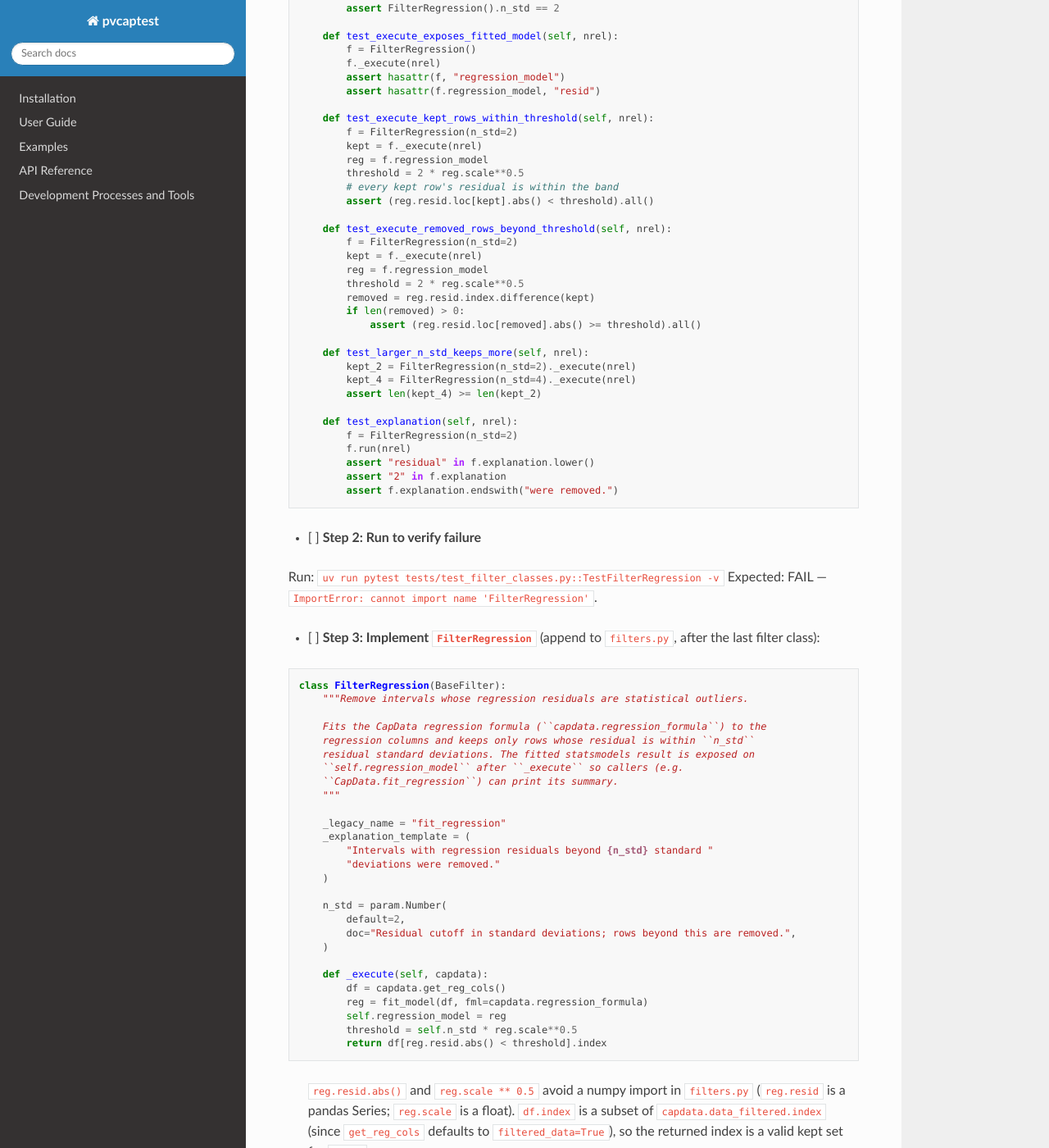
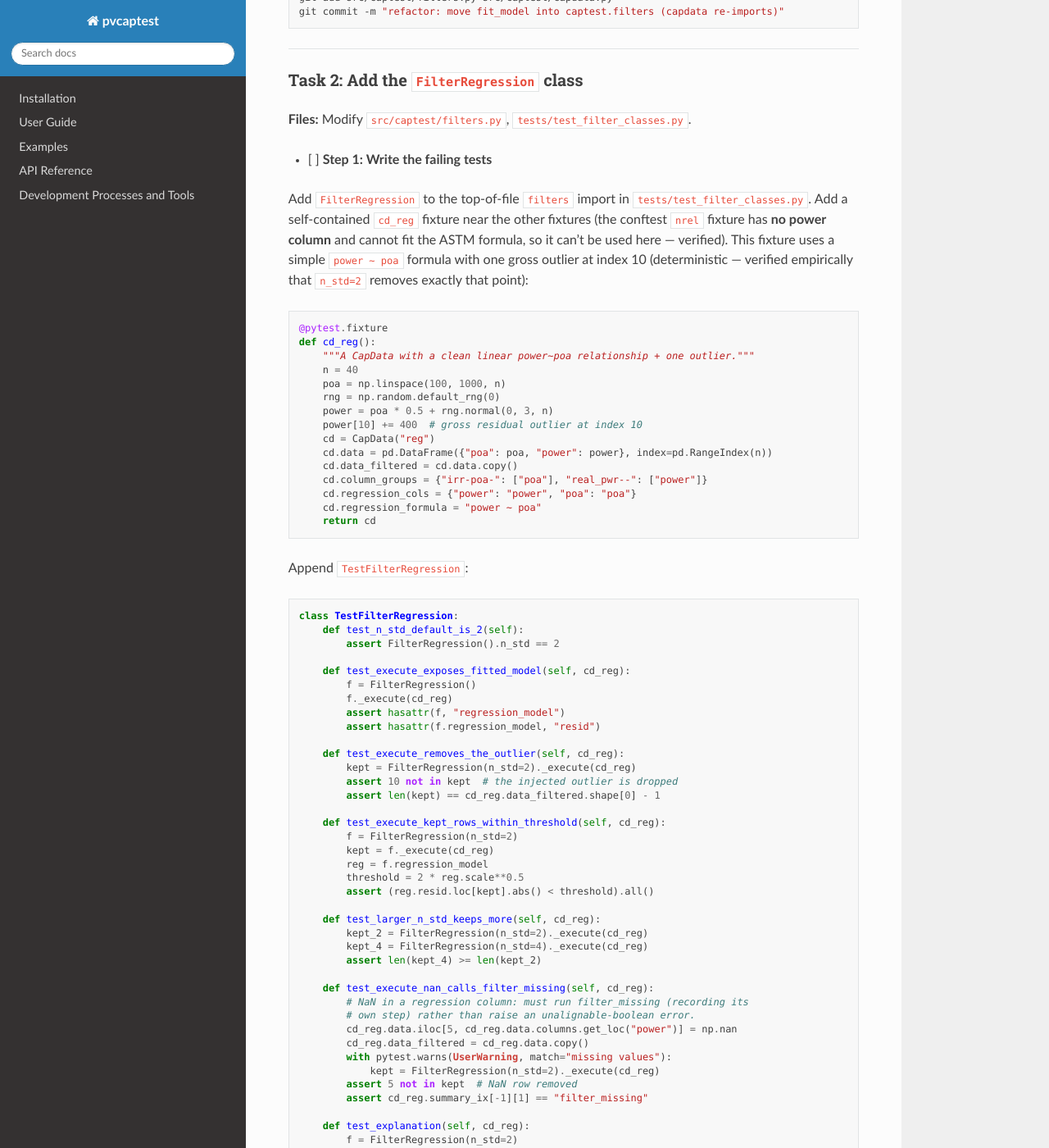
Before and after one commit to pvcaptest/pvcaptest, a Sphinx documentation site: the page built from docs/superpowers/plans/2026-06-04-filter-regression.md, in a window 1280 px wide and 1400 px high, scrolled down 3439 px. Shown: the whole window at 82% size. Built offline with Sphinx 7.4.7 and the Read the Docs theme 3.1.0, drawn with Linux system fonts in a browser that asks for light colours; pages that are not in the unit, such as notebooks, are missing from menus; some of the changed text lies outside the part shown.

Commit message:
docs: fix FilterRegression plan fixture + NaN handling (review #82)
High: nrel has no power column and cannot fit the ASTM formula — replace it
with a self-contained cd_reg fixture (power~poa, one outlier at index 10),
verified empirically that n_std=2 removes exactly that point. Tests become
deterministic (assert outlier removed) plus residual-band correctness.

Low: NaN in regression columns makes statsmodels drop rows, so the residual
mask raises an unalignable-boolean error (confirmed). FilterRegression._execute
now handles NaN proactively like FilterOutliers (warn + capdata.filter_missing,
recording its own step) and takes the kept index from reg.resid[...] (self-
aligned, also avoids the boolean-reindex warning). Documented the reasoned
deviation from the reviewer's missing="raise" suggestion: it would change the
shared fit_model used by fit_regression(filter=False) and predict_capacities,
which is out of scope; the proactive approach achieves the same goal and
matches the established FilterOutliers precedent.

Co-Authored-By: Claude Opus 4.7 <noreply@anthropic.com>

````diff
--- a/docs/superpowers/plans/2026-06-04-filter-regression.md
+++ b/docs/superpowers/plans/2026-06-04-filter-regression.md
@@ -19,6 +19,8 @@
 - **`n_std` is a param** (default 2). `fit_regression(filter=True)` passes `n_std=2` to preserve current behavior.
 - **`_legacy_name = "fit_regression"`** preserves the transitional summary label. No test asserts this label (verified), and the existing `fit_regression` calls in `test_captest.py` use `filter=False`, so the conversion is safe.
 - **`filter=True` never stored `regression_results`** (only `filter=False` does) — preserved.
+- **NaN handling (mirrors `FilterOutliers`):** if the regression columns contain NaN, statsmodels' formula fit drops those rows, leaving `reg.resid` shorter than `df`, and the residual mask raises `IndexingError: Unalignable boolean Series` (verified empirically; the legacy `fit_regression` had the same latent bug). `FilterRegression._execute` handles it **proactively** — like `FilterOutliers` does for `(poa, power)` — by warning and calling `capdata.filter_missing()` (which records its own `filter_missing` step) before fitting. The kept index is taken from `reg.resid[...]` (not `df[...]`), which is self-aligned and avoids both the misalignment error and pandas' "Boolean Series key will be reindexed" warning.
+  - *Deviation from review #82's Low finding:* the reviewer suggested `smf.ols(..., missing="raise")` + catch-and-retry. I use the proactive approach instead because (a) it matches the established `FilterOutliers` precedent in this codebase, and (b) it keeps the **shared** `fit_model` (also used by `fit_regression(filter=False)` and `predict_capacities`' `grps.apply(fit_model)`) on its current `missing="drop"` default — changing that globally to `"raise"` is a broad behavior change out of this plan's scope. The net effect (run `filter_missing` when NaN is present) is the same.
 
 ---
 
@@ -125,44 +127,69 @@ git commit -m "refactor: move fit_model into captest.filters (capdata re-imports
 
 - [ ] **Step 1: Write the failing tests**
 
-Add `FilterRegression` to the top-of-file `filters` import in `tests/test_filter_classes.py`. Append `TestFilterRegression` (uses the conftest `nrel` fixture, which has the full ASTM regression setup):
+Add `FilterRegression` to the top-of-file `filters` import in `tests/test_filter_classes.py`. Add a self-contained `cd_reg` fixture near the other fixtures (the conftest `nrel` fixture has **no power column** and cannot fit the ASTM formula, so it can't be used here — verified). This fixture uses a simple `power ~ poa` formula with one gross outlier at index 10 (deterministic — verified empirically that `n_std=2` removes exactly that point):
+
+```python
+@pytest.fixture
+def cd_reg():
+    """A CapData with a clean linear power~poa relationship + one outlier."""
+    n = 40
+    poa = np.linspace(100, 1000, n)
+    rng = np.random.default_rng(0)
+    power = poa * 0.5 + rng.normal(0, 3, n)
+    power[10] += 400  # gross residual outlier at index 10
+    cd = CapData("reg")
+    cd.data = pd.DataFrame({"poa": poa, "power": power}, index=pd.RangeIndex(n))
+    cd.data_filtered = cd.data.copy()
+    cd.column_groups = {"irr-poa-": ["poa"], "real_pwr--": ["power"]}
+    cd.regression_cols = {"power": "power", "poa": "poa"}
+    cd.regression_formula = "power ~ poa"
+    return cd
+```
+
+Append `TestFilterRegression`:
 
 ```python
 class TestFilterRegression:
     def test_n_std_default_is_2(self):
         assert FilterRegression().n_std == 2
 
-    def test_execute_exposes_fitted_model(self, nrel):
+    def test_execute_exposes_fitted_model(self, cd_reg):
         f = FilterRegression()
-        f._execute(nrel)
+        f._execute(cd_reg)
         assert hasattr(f, "regression_model")
         assert hasattr(f.regression_model, "resid")
 
-    def test_execute_kept_rows_within_threshold(self, nrel):
+    def test_execute_removes_the_outlier(self, cd_reg):
+        kept = FilterRegression(n_std=2)._execute(cd_reg)
+        assert 10 not in kept  # the injected outlier is dropped
+        assert len(kept) == cd_reg.data_filtered.shape[0] - 1
+
+    def test_execute_kept_rows_within_threshold(self, cd_reg):
         f = FilterRegression(n_std=2)
-        kept = f._execute(nrel)
+        kept = f._execute(cd_reg)
         reg = f.regression_model
         threshold = 2 * reg.scale**0.5
-        # every kept row's residual is within the band
         assert (reg.resid.loc[kept].abs() < threshold).all()
 
-    def test_execute_removed_rows_beyond_threshold(self, nrel):
-        f = FilterRegression(n_std=2)
-        kept = f._execute(nrel)
-        reg = f.regression_model
-        threshold = 2 * reg.scale**0.5
-        removed = reg.resid.index.difference(kept)
-        if len(removed) > 0:
-            assert (reg.resid.loc[removed].abs() >= threshold).all()
-
-    def test_larger_n_std_keeps_more(self, nrel):
-        kept_2 = FilterRegression(n_std=2)._execute(nrel)
-        kept_4 = FilterRegression(n_std=4)._execute(nrel)
+    def test_larger_n_std_keeps_more(self, cd_reg):
+        kept_2 = FilterRegression(n_std=2)._execute(cd_reg)
+        kept_4 = FilterRegression(n_std=4)._execute(cd_reg)
         assert len(kept_4) >= len(kept_2)
 
-    def test_explanation(self, nrel):
+    def test_execute_nan_calls_filter_missing(self, cd_reg):
+        # NaN in a regression column: must run filter_missing (recording its
+        # own step) rather than raise an unalignable-boolean error.
+        cd_reg.data.iloc[5, cd_reg.data.columns.get_loc("power")] = np.nan
+        cd_reg.data_filtered = cd_reg.data.copy()
+        with pytest.warns(UserWarning, match="missing values"):
+            kept = FilterRegression(n_std=2)._execute(cd_reg)
+        assert 5 not in kept  # NaN row removed
+        assert cd_reg.summary_ix[-1][1] == "filter_missing"
+
+    def test_explanation(self, cd_reg):
         f = FilterRegression(n_std=2)
-        f.run(nrel)
+        f.run(cd_reg)
         assert "residual" in f.explanation.lower()
         assert "2" in f.explanation
         assert f.explanation.endswith("were removed.")
@@ -199,18 +226,28 @@ class FilterRegression(BaseFilter):
 
     def _execute(self, capdata):
         df = capdata.get_reg_cols()
+        if df.isna().any().any():
+            warnings.warn(
+                "Regression columns contain missing values. Calling "
+                "filter_missing before fitting the regression."
+            )
+            capdata.filter_missing()
+            df = capdata.get_reg_cols()
         reg = fit_model(df, fml=capdata.regression_formula)
         self.regression_model = reg
         threshold = self.n_std * reg.scale**0.5
-        return df[reg.resid.abs() < threshold].index
+        return reg.resid[reg.resid.abs() < threshold].index
 ```
 
-> `reg.resid.abs()` and `reg.scale ** 0.5` avoid a numpy import in `filters.py` (`reg.resid` is a pandas Series; `reg.scale` is a float). `df.index` is a subset of `capdata.data_filtered.index` (since `get_reg_cols` defaults to `filtered_data=True`), so the returned index is a valid kept set for `run()`.
+> Notes:
+> - NaN handling mirrors `FilterOutliers`: warn + `capdata.filter_missing()` (records its own step) before fitting. `run()` snapshots `ix_before`/`pts_before` *after* `_execute`, so the NaN drop is attributed to the nested `filter_missing` step, not to `FilterRegression` (same as `FilterOutliers`).
+> - The kept index comes from `reg.resid[...]` (self-aligned), not `df[...]` — this avoids both the unalignable-boolean error and pandas' "Boolean Series key will be reindexed" warning (verified empirically).
+> - `reg.resid.abs()` / `reg.scale ** 0.5` avoid a numpy import in `filters.py`.
 
 - [ ] **Step 4: Run the tests**
 
 Run: `uv run pytest tests/test_filter_classes.py::TestFilterRegression -v`
-Expected: PASS (6 tests).
+Expected: PASS (7 tests).
 
 - [ ] **Step 5: Commit**
 
@@ -231,22 +268,22 @@ Append to `tests/test_filter_classes.py`:
 
 ```python
 class TestFitRegressionWrapper:
-    def test_filter_true_records_filterregression_step(self, nrel):
-        nrel.fit_regression(filter=True, summary=False)
-        assert len(nrel.filters) == 1
-        assert isinstance(nrel.filters[0], FilterRegression)
+    def test_filter_true_records_filterregression_step(self, cd_reg):
+        cd_reg.fit_regression(filter=True, summary=False)
+        assert len(cd_reg.filters) == 1
+        assert isinstance(cd_reg.filters[0], FilterRegression)
 
-    def test_filter_true_not_inplace_records_no_step(self, nrel):
-        n_before = nrel.data_filtered.shape[0]
-        out = nrel.fit_regression(filter=True, inplace=False, summary=False)
-        assert nrel.filters == []
-        assert nrel.data_filtered.shape[0] == n_before
-        assert out.shape[0] <= n_before
+    def test_filter_true_not_inplace_records_no_step(self, cd_reg):
+        n_before = cd_reg.data_filtered.shape[0]
+        out = cd_reg.fit_regression(filter=True, inplace=False, summary=False)
+        assert cd_reg.filters == []
+        assert cd_reg.data_filtered.shape[0] == n_before
+        assert out.shape[0] < n_before  # the outlier is removed
 
-    def test_filter_false_stores_regression_results(self, nrel):
-        nrel.fit_regression(filter=False, summary=False)
-        assert nrel.regression_results is not None
-        assert nrel.filters == []  # plain fit records no filter step
+    def test_filter_false_stores_regression_results(self, cd_reg):
+        cd_reg.fit_regression(filter=False, summary=False)
+        assert cd_reg.regression_results is not None
+        assert cd_reg.filters == []  # plain fit records no filter step
 ```
 
 - [ ] **Step 2: Run to verify failure**
````
